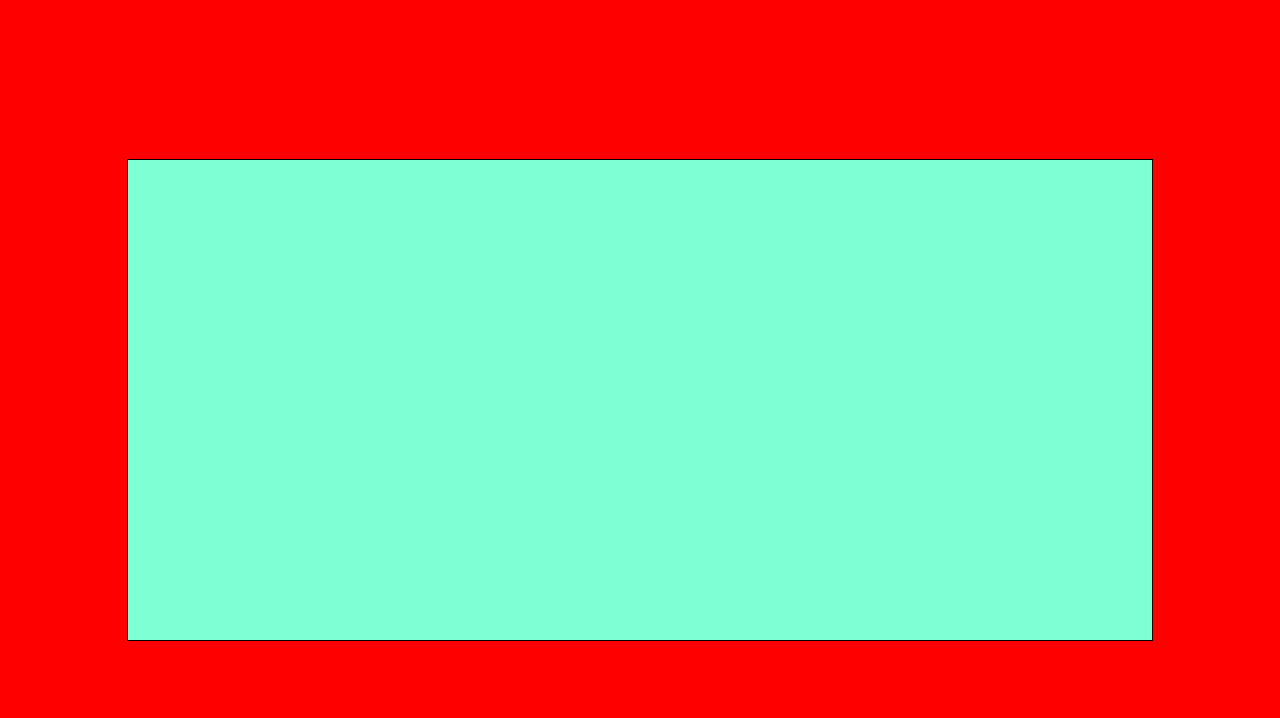
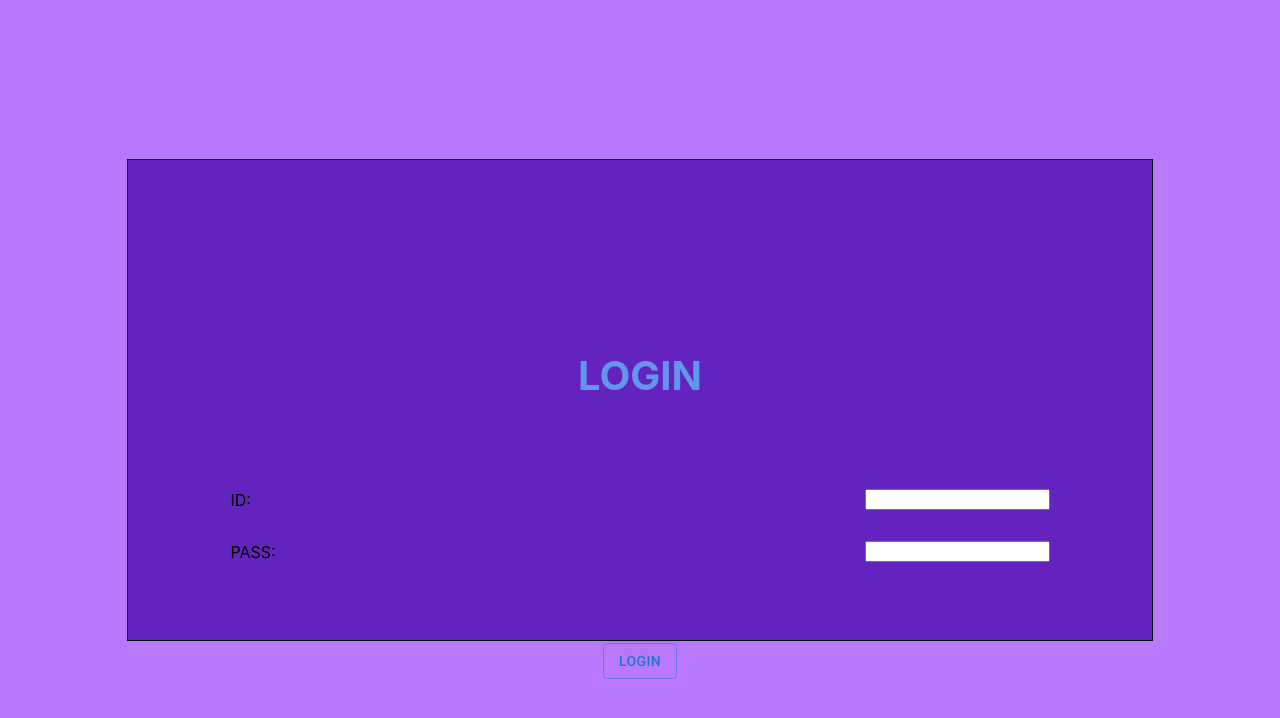
Before and after one commit to chika83/Debate-App, a React (Create React App) app: page / in a window 1280 px wide. Shown: the top 718 px of the page. Built offline with nearby package versions, Linux system fonts and the light colour scheme.

Commit message:
login edit

```diff
--- a/package.json
+++ b/package.json
@@ -3,9 +3,13 @@
   "version": "0.1.0",
   "private": true,
   "dependencies": {
+    "@emotion/react": "^11.9.0",
+    "@emotion/styled": "^11.8.1",
     "@material-ui/core": "^4.12.4",
     "@material-ui/icons": "^4.11.3",
     "@material-ui/system": "^4.12.2",
+    "@mui/material": "^5.8.1",
+    "@mui/styled-engine-sc": "^5.8.0",
     "@testing-library/jest-dom": "^5.16.4",
     "@testing-library/react": "^13.2.0",
     "@testing-library/user-event": "^13.5.0",
@@ -13,6 +17,7 @@
     "react": "^18.1.0",
     "react-dom": "^18.1.0",
     "react-scripts": "5.0.1",
+    "styled-components": "^5.3.5",
     "web-vitals": "^2.1.4"
   },
   "scripts": {
--- a/src/App.jsx
+++ b/src/App.jsx
@@ -1,5 +1,6 @@
 import React from 'react';
 import errorData from './error';
+import LoginForm from './components/LoginForm';
 import './assets/styles/login.css';
 
 export default class App extends React.Component {
@@ -16,7 +17,7 @@ export default class App extends React.Component {
   return (
     <div className='login-pare'>
       <div className='login-main-box'>
-
+        <LoginForm />
       </div>
     </div>
   );
--- a/src/assets/styles/login.css
+++ b/src/assets/styles/login.css
@@ -1,7 +1,7 @@
 .login-pare {
   width: 100%;
   height: 100vh;
-  background-color: red;
+  background-color: #7c00ff87;
   display: flex;
   justify-content: center;
   align-items: center;
@@ -11,5 +11,35 @@
   width: 80%;
   height: 60vh;
   border: solid 1px;
-  background-color: aquamarine;
+  background-color: #4300a5b5;
+  display: flex;
+  justify-content: center;
+  align-items: center;
 }
+
+.login-form{
+  width: 80%;
+  height: 19vh;
+}
+
+.login-form-flex{
+  display: flex;
+  justify-content: space-between;
+  align-items: center;
+}
+
+.login-form-button{
+  text-align: center;
+  margin-top: 65px;
+}
+
+.login-form-title{
+  display: flex;
+  justify-content: center;
+}
+
+.login-form-title h1{
+  font-size: 40px;
+  margin-bottom: 74px;
+  color: cornflowerblue;
+}
--- /dev/null
+++ b/src/components/LoginForm.jsx
@@ -0,0 +1,25 @@
+import React from 'react';
+import LoginId from './LoginId';
+
+const LoginForm = () => {
+  return (
+    <div className='login-form'>
+      <div className='login-form-title'>
+        <h1>LOGIN</h1>
+      </div>
+      <div className='login-form-flex'>
+        <p>ID:</p>
+        <input type="text" />
+      </div>
+      <div className='login-form-flex'>
+        <p>PASS:</p>
+        <input type="text" />
+      </div>
+      <div className='login-form-button'>
+        <LoginId />
+      </div>
+    </div>
+  )
+}
+
+export default LoginForm
--- /dev/null
+++ b/src/components/LoginId.jsx
@@ -0,0 +1,10 @@
+//import Stack from '@mui/material/Stack';
+import React from 'react'
+import Button from '@mui/material/Button';
+
+const LoginId = () => {
+  return (
+    <Button variant="outlined">LogIn</Button>
+  )
+}
+export default LoginId
```
Also changed, not shown: 1 other file (tests, documents, lock files or other folders).
